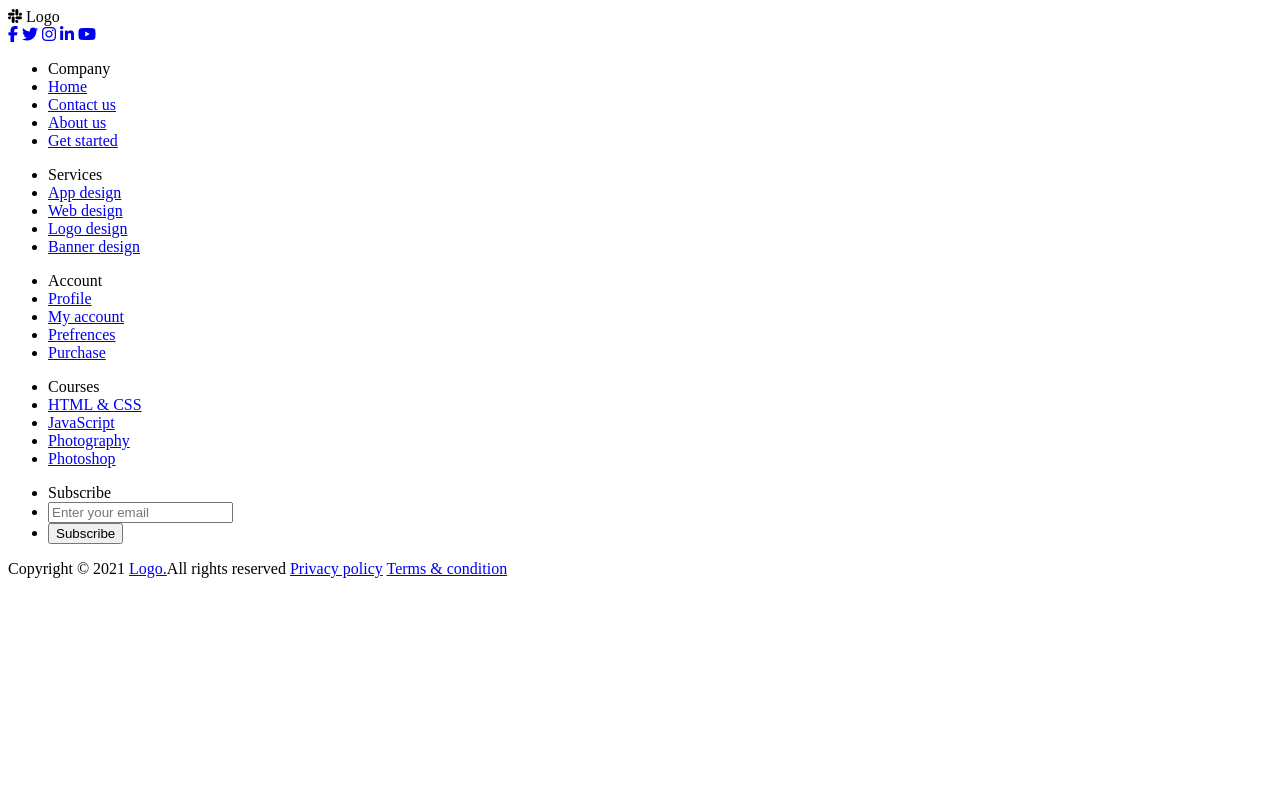
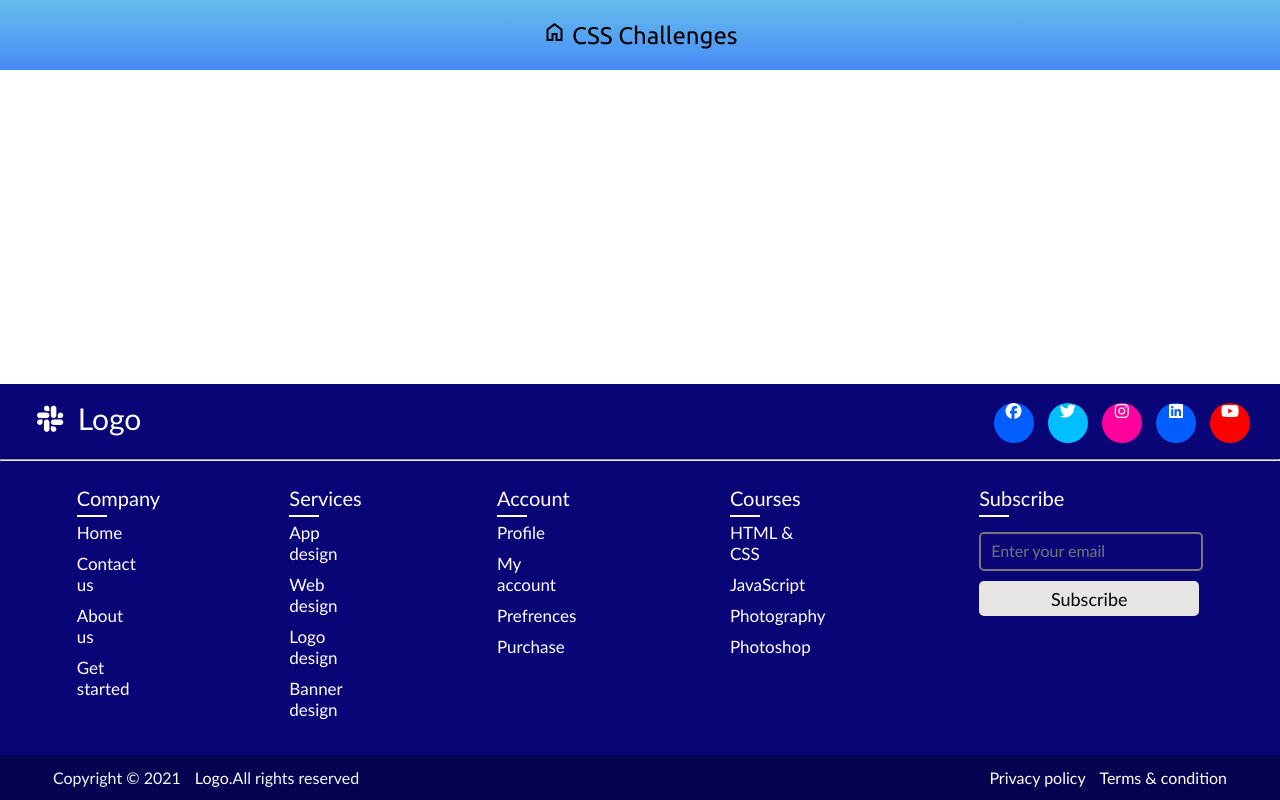
Before and after one commit to iamkabilash/ineuron_css-challenge, a plain HTML site: page Footer Section/Challenge_2/footer-2.html in a window 1280 px wide. Drawn offline with nearby package versions, Linux system fonts and the light colour scheme.

Commit message:
footer-2 works

```diff
--- a/Footer Section/Challenge_1/style.css
+++ b/Footer Section/Challenge_1/style.css
@@ -1,7 +1,6 @@
 @import url('https://fonts.googleapis.com/css2?family=Ubuntu&display=swap');
 
 * {
-  font-family: Indie Flower;
   margin:0;
   padding: 0;
   outline: 0;
--- a/Footer Section/Challenge_2/footer-2.html
+++ b/Footer Section/Challenge_2/footer-2.html
@@ -4,13 +4,20 @@
     <meta charset="UTF-8" />
     <meta http-equiv="X-UA-Compatible" content="IE=edge" />
     <meta name="viewport" content="width=device-width, initial-scale=1.0" />
-    <script
-      src="https://kit.fontawesome.com/66aa7c98b3.js"
-      crossorigin="anonymous"
-    ></script>
-    <link rel="stylesheet" href="./style.css" />
+    <script src="https://kit.fontawesome.com/66aa7c98b3.js" crossorigin="anonymous"></script>
+    <link rel="stylesheet" href="./style.css"/>
+    <link rel="stylesheet" href="https://fonts.googleapis.com/css2?family=Material+Symbols+Outlined:opsz,wght,FILL,GRAD@48,400,0,0" />
     <title>iNeuron</title>
   </head>
+  <nav class="nav-bar-fixed">
+    <a href="../../index.html" class="home-nav">
+        <div>
+        <h1>
+            <span class="material-symbols-outlined">home</span>
+            CSS Challenges</h1>
+        </div>
+    </a>
+  </nav>
   <body>
     <footer>
       <div class="content">
@@ -20,13 +27,14 @@
             <span class="logo_name">Logo</span>
           </div>
           <div class="media-icons">
-            <a href="#"><i class="fab fa-facebook-f"></i></a>
+            <a href="#"><i class="fab fa-facebook"></i></a>
             <a href="#"><i class="fab fa-twitter"></i></a>
             <a href="#"><i class="fab fa-instagram"></i></a>
-            <a href="#"><i class="fab fa-linkedin-in"></i></a>
+            <a href="#"><i class="fab fa-linkedin"></i></a>
             <a href="#"><i class="fab fa-youtube"></i></a>
           </div>
         </div>
+        <hr>
         <div class="link-boxes">
           <ul class="box">
             <li class="link_name">Company</li>
@@ -58,8 +66,8 @@
           </ul>
           <ul class="box input-box">
             <li class="link_name">Subscribe</li>
-            <li><input type="text" placeholder="Enter your email" /></li>
-            <li><input type="button" value="Subscribe" /></li>
+            <li><input type="text" placeholder="Enter your email" class="email-input"/></li>
+            <li><input type="button" class="btn-submit"  value="Subscribe" /></li>
           </ul>
         </div>
       </div>
--- a/Footer Section/Challenge_2/style.css
+++ b/Footer Section/Challenge_2/style.css
@@ -0,0 +1,146 @@
+@import url('https://fonts.googleapis.com/css2?family=Ubuntu&display=swap');
+
+* {
+  margin:0;
+  padding: 0;
+  outline: 0;
+  font-family: 'Gill Sans', 'Gill Sans MT', Calibri, 'Trebuchet MS', sans-serif;
+  font-weight: 300;
+}
+.nav-bar-fixed{
+    position: fixed;
+    z-index: 10;
+    top:0px;
+    background: linear-gradient(to bottom, #65bdec, #478bf7);
+    width: 100%;
+    padding: 20px 0;
+    display: flex;
+    align-items: center;
+    justify-content: center;
+}
+
+.home-nav{
+    display: contents;
+    color: black;
+    font-family: 'Ubuntu', sans-serif;
+}
+.home-nav h1{
+    font-family: 'Ubuntu', sans-serif;
+}
+
+/* <------ footer css -----> */
+
+footer{
+    display: flex;
+    flex-direction: column;
+    position: fixed;
+    bottom: 0;
+    width: 100%;
+    background-color: #090577;
+}
+footer .content .top{
+    display: flex;
+    flex-direction: row;
+    height: 75px;
+    align-items: center;
+}
+footer .content .link-boxes{
+    display: flex;
+    flex-direction: row;
+    justify-content: center;
+}
+.bottom-details{
+    padding: 13px;
+    background-color: #060350;
+    color: aliceblue;
+}
+li{
+    list-style: none;
+    color: #fff;
+    padding: 5px 0px;
+    font-size: 17px;
+}
+a{
+    text-decoration: none;
+    color: #fff;
+}
+.box .link_name{
+    border-bottom: 2px solid #fff;
+    width: 30px;
+    font-size: 20px;
+}
+.link-boxes .box{
+    padding-left: 6vw;
+    padding-right: 6vw;
+    padding-bottom: 30px;
+    padding-top: 20px;
+}
+input{
+    width: 220px;
+    height: 35px;
+}
+::placeholder{
+    padding-left: 10px;
+    font-size: 16px;
+    font-weight: 400;
+}
+.email-input{
+    background-color: #090577;
+    border-radius: 5px;
+    border: 2px solid #787676;
+    margin-top: 10px;
+}
+.btn-submit{
+    border-radius: 5px;
+    border: none;
+    background-color: #e8e5e5;
+    font-size: 18px;
+    font-weight: 400;
+    cursor: pointer;
+}
+.btn-submit:hover{
+    background-color: #a8a5f3;
+}
+.logo-details{
+    padding-left: 20px;
+    font-size: 30px;
+    color: #fff;
+}
+footer .content .top .media-icons{
+    margin-right: 0;
+    margin-left: auto;
+    padding-right: 30px;
+}
+.fab{
+    width: 40px;
+    height: 40px;
+    border-radius: 50px;
+    text-align: center;
+    margin-left: 10px;
+}
+.fa-facebook{
+    background-color: #005eff;
+}
+.fa-twitter{
+    background-color: #00bfff;
+}
+.fa-instagram{
+    background-color: #ff009d;
+}
+.fa-linkedin{
+    background-color: #005eff;
+}
+.fa-youtube{
+    background-color: #ff0000;
+}
+.bottom_text .policy_terms{
+    float: right;
+    padding-right: 40px;
+}
+.bottom_text .copyright_text{
+    float: left;
+    padding-left: 40px;
+}
+.bottom_text a{
+    padding-left: 10px;
+}
```
